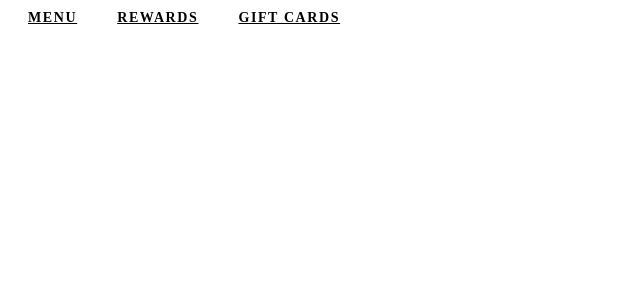
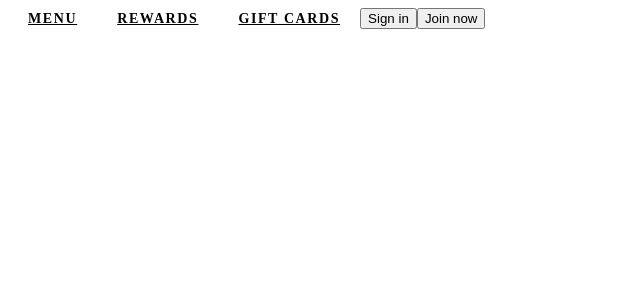
Before and after one commit to saya0118/sayabucks, a React (Vite) app: page / in a window 1280 px wide. Shown: the top 300 px of the page, without its empty margins (0-640 px from the left). Built offline with nearby package versions, Linux system fonts and the light colour scheme.

Commit message:
"add button component in header component"

```diff
--- a/src/App/App.module.css
+++ b/src/App/App.module.css
@@ -1,7 +1,7 @@
 :root {
   --header-link-color: black;
   --header-white-button: #fff;
-  --header-black-button: #444;
+  --header-black-button: black;
 
   --primary-background-color-green: rgb(0,97,64);
   --secondary-background-color-mint: rgb(212,233,226);
--- a/src/Button/Button.module.css
+++ b/src/Button/Button.module.css
@@ -16,7 +16,7 @@
   color: black;
   border: 1px solid black;
   border-radius: 50px;
-  background-color: white;
+  background-color: var(--header-white-button);
   height: 32.8px;
   font-size: 14px;
   font-weight: 600;
@@ -33,7 +33,7 @@
   color: white;
   border: 1px solid black;
   border-radius: 50px;
-  background-color: black;
+  background-color: var(--header-black-button);
   height: 32.8px;
   font-size: 14px;
   font-weight: 600;
--- a/src/Header/Header.tsx
+++ b/src/Header/Header.tsx
@@ -1,8 +1,8 @@
 import React from 'react';
 import styles from './Header.module.css';
 import { Item } from '../Item';
+import { Button } from '../Button';
 // import Logo from './Logo'
-// import Button from './Button';
 
 export const Header = () => {
   return (
@@ -10,6 +10,8 @@ export const Header = () => {
       <Item text="menu" url="/menu" />
       <Item text="rewards" url="/rewards" />
       <Item text="gift cards" url="/gift" />
+      <Button className={styles.white} text="Sign in" />
+      <Button className={styles.black} text="Join now" />
     </div>
   );
 };
```
